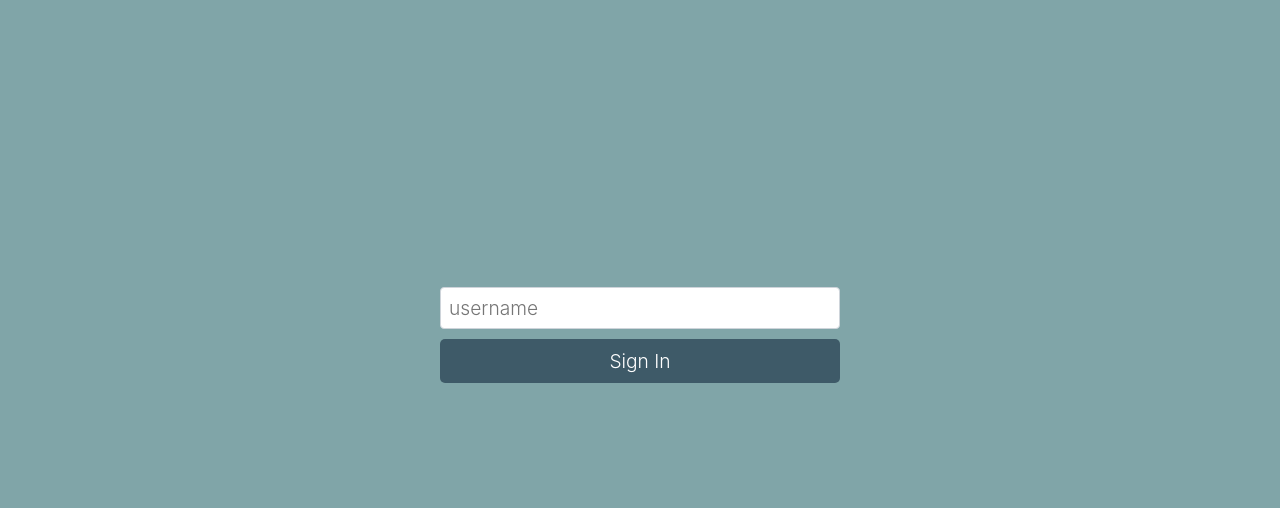
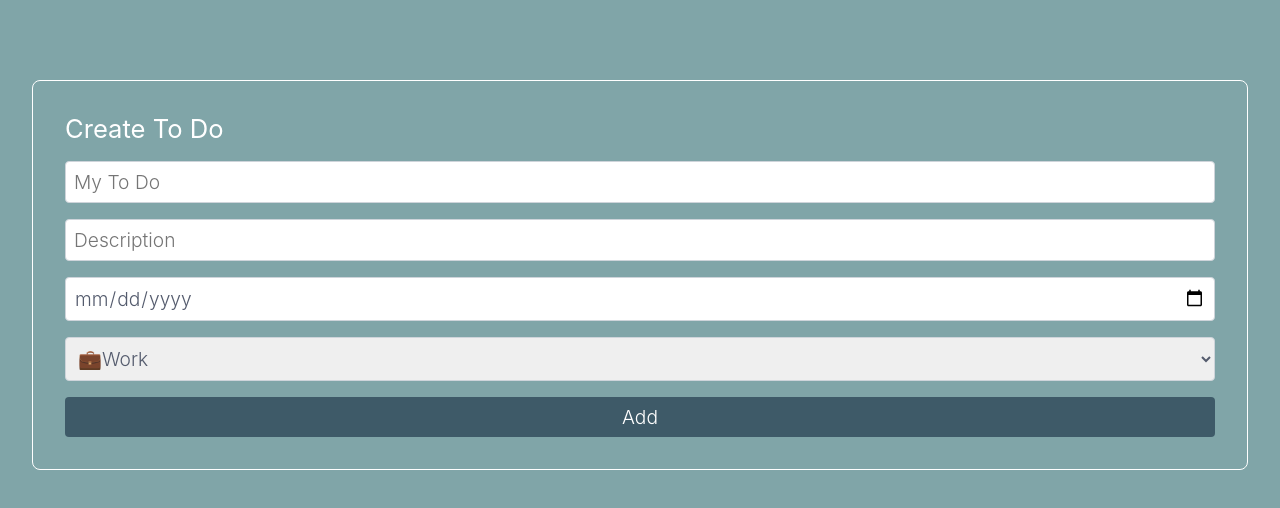
Before and after one commit to MVDem/To-Do-App, a React (Vite) app: page /To-Do-App/create in a window 1280 px wide. Before the commit this address led to /To-Do-App. Shown: the top 508 px of the page. Built offline with nearby package versions, Linux system fonts and the light colour scheme; a web font is replaced by a local one.

Commit message:
added categories to createPage

```diff
--- a/src/App.tsx
+++ b/src/App.tsx
@@ -124,9 +124,9 @@ function App() {
                   path="/create"
                   index
                   element={
-                    <Private>
-                      <CreateTodoPage />
-                    </Private>
+                    // <Private>
+                    <CreateTodoPage />
+                    // </Private>
                   }
                 />
                 <Route
@@ -142,11 +142,9 @@ function App() {
                   path="/categories"
                   index
                   element={
-                    <>
-                      <Private>
-                        <CategoriesPage />
-                      </Private>
-                    </>
+                    <Private>
+                      <CategoriesPage />
+                    </Private>
                   }
                 />
               </Route>
--- a/src/components/TodoItem/TodoItem.tsx
+++ b/src/components/TodoItem/TodoItem.tsx
@@ -20,7 +20,7 @@ function TodoItem({
   const [_isActive, _setIsActive] = useState(isActive);
   const categories = useContext(UserContext)?.categories;
   const itemOpacity = todo.completed ? 0.8 : 1;
-  const emoji = categories?.categoriesList![todo.categoryId]?.emoji;
+  const emoji = categories?.categoriesList![todo.categoryId - 1]?.emoji;
 
   useEffect(() => {
     _setIsActive(isActive);
--- a/src/pages/CreateTodoPage/CreateTodoPage.tsx
+++ b/src/pages/CreateTodoPage/CreateTodoPage.tsx
@@ -15,18 +15,28 @@ function CreateTodoPage() {
     const _title = data.get('title')?.toString();
     const _description = data.get('description')?.toString();
     const _deadLine = data.get('deadLine')?.toString();
-    if (_title && _description && _deadLine) {
+    const _categoryId = data.get('categoryId')?.toString();
+    if (_title && _description && _deadLine && _categoryId) {
       const newTodo: Todo = {
         id: Date.now(),
         title: _title!,
         description: _description!,
         deadline: new Date(_deadLine!).getTime(),
+        categoryId: +_categoryId,
         completed: false,
       };
       state?.todos?.setTodos!(
         getSortedTodos([...state?.todos?.todoList!, newTodo])
       );
       navigate('/active');
+    }
+    if (!_categoryId) {
+      e.currentTarget.getElementsByTagName('select')[0].focus();
+      e.currentTarget.getElementsByTagName('select')[0].style.borderColor =
+        'red';
+    } else {
+      e.currentTarget.getElementsByTagName('select')[0].style.borderColor =
+        '#ced4da';
     }
     if (!_deadLine) {
       e.currentTarget.getElementsByTagName('input')[2].focus();
@@ -63,6 +73,14 @@ function CreateTodoPage() {
         <input type="text" placeholder="My To Do" name="title" />
         <input type="text" placeholder="Description" name="description" />
         <input type="date" name="deadLine" />
+        <select name="categoryId">
+          {state?.categories?.categoriesList?.map((category) => (
+            <option key={category.id} value={category.id}>
+              {category.emoji}
+              {category.title}
+            </option>
+          ))}
+        </select>
         <button type="submit">Add</button>
       </form>
     </>
--- a/src/pages/CreateTodoPage/createTodoForm.module.scss
+++ b/src/pages/CreateTodoPage/createTodoForm.module.scss
@@ -24,6 +24,22 @@
   color: $card-text;
 }
 
+.form select {
+  padding: 0.5rem;
+  border: 1px solid #ced4da;
+  border-radius: 0.25rem;
+  @include font(1.2rem, 1.5rem, 300);
+  color: $card-text;
+}
+
+.form select option {
+  @include font(1rem, 1.3rem, 300);
+  color: $card-text;
+}
+.form select option {
+  margin-right: 0.5rem;
+}
+
 .form button {
   padding: 0.5rem 1rem;
   border: none;
--- a/src/pages/Layout/layout.module.scss
+++ b/src/pages/Layout/layout.module.scss
@@ -46,8 +46,8 @@
 }
 
 .avatarContainer {
-  width: 40dvw;
-  height: 40dvw;
+  width: 40dvh;
+  height: 40dvh;
   border: 5px solid $progress-bar-color;
   border-radius: 50%;
   background-image: url('../../../public/sticker.gif');
@@ -55,6 +55,12 @@
   display: flex;
   justify-content: center;
   align-items: center;
+}
+@include mobile {
+  .avatarContainer {
+    width: 40dvw;
+    height: 40dvw;
+  }
 }
 
 .sidebar ul {
```
Also changed, not shown: src/pages/CategoriesPage/CategoriesPage.tsx (+0 -13 lines).
